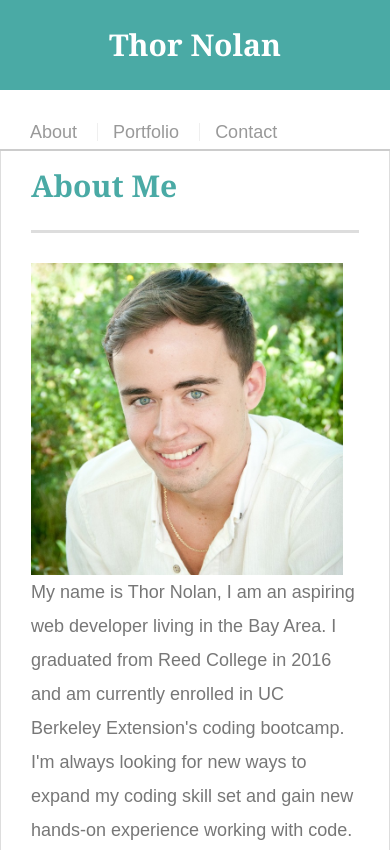
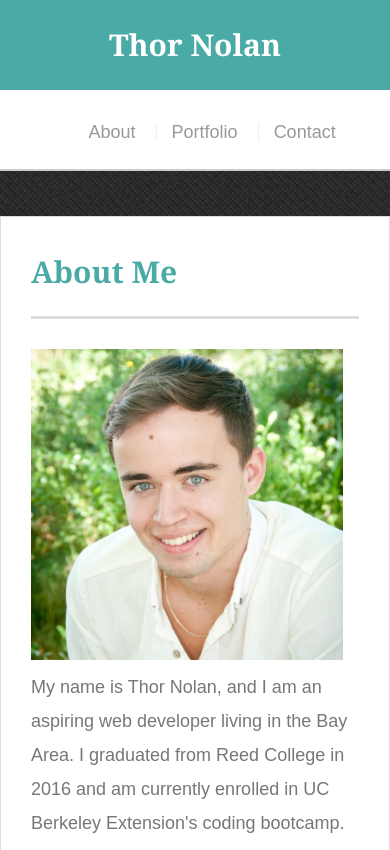
Before and after one commit to ThorNolan/Responsive-Portfolio, a plain HTML site: page index.html in a window 390 px wide. Shown: the top 850 px of the page. Drawn offline with Linux system fonts and the light colour scheme.

```diff
--- a/assets/css/style.css
+++ b/assets/css/style.css
@@ -81,7 +81,6 @@
 
 #mainContainer {
     padding-top: 130px;
-    min-height: calc(100vh - 70px);
 }
 
 .mainSection {
@@ -216,15 +215,21 @@
 }
 
 @media only screen and (max-width:768px) {
+    .navLinks {
+        margin-right: 50px;
+    }
+
     #myPicture {
         width: 55%;
         height: auto;
+        padding-bottom: 10px;
     }
 }
 
 @media only screen and (max-width:640px) {
     .navBar {
-
+       margin-bottom: 30px;
+       position: static;
     }
 
     #navh1 {
@@ -233,9 +238,20 @@
 
     .navLinks {
         float: left;
+        align-self: center;
+        padding-left: 15%;
+        padding-bottom: 5%;
     }
 
     #myPicture {
         width: 95%;
     }
+
+    #mainContainer {
+        padding-top: 15px;
+    }
+
+    .content {
+        width: 95%;
+    }
 }
--- a/index.html
+++ b/index.html
@@ -29,9 +29,9 @@
 
             <img src="assets/images/headshot (small & square).jpg" id="myPicture" alt="Thor Nolan">
 
-            <p>My name is Thor Nolan, I am an aspiring web developer living in the Bay Area. I graduated from Reed College in 2016 and am currently enrolled in UC Berkeley Extension's coding bootcamp. I'm always looking for new ways to expand my coding skill set and gain new hands-on experience working with code.</p>
+            <p>My name is Thor Nolan, and I am an aspiring web developer living in the Bay Area. I graduated from Reed College in 2016 and am currently enrolled in UC Berkeley Extension's coding bootcamp. I'm always looking for new ways to expand my coding skill set and gain hands-on experience working with code.</p>
 
-            <p>My areas of interest include technology, philosophy, politics, writing, and gaming, but that's only to name a few. By the time I finish my bootcamp, I will be at least somewhat versed in HTML, CSS and CSS frameworks, vanilla Javascript, jQuery, and React, Git, Github, and Heroku, Django, MySQL and MongoDB, as well as Express and the MERN Stack.</p>
+            <p>My areas of interest include technology, philosophy, politics, writing, and gaming, but that's to name only a few. By the time I finish my bootcamp, I will be at least somewhat versed in HTML, CSS and CSS frameworks, vanilla Javascript, jQuery, and React, Git, Github, and Heroku, Django, MySQL and MongoDB, as well as Express and the MERN Stack.</p>
 
             <p>When I'm not working on honing my coding skills, I enjoy rock climbing at my local climbing gym, or getting outside to climb or hike whenever I can. I am also an avid PC gamer, and have enjoyed building and updating the parts of my own PC for gaming as well as adding to my unreasonably large (and still-growing) library of games.</p>
 
```
